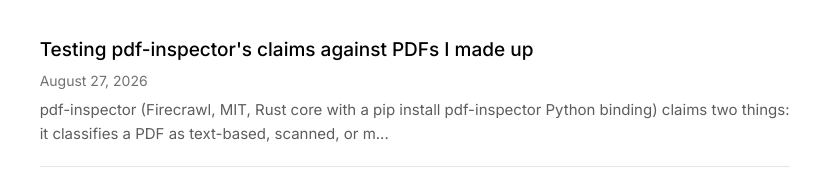
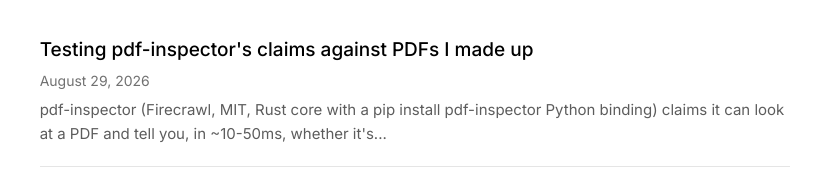
Before and after one commit to cplog/cplog.github.io, a plain HTML site: page writing/index.html in a window 1280 px wide. Shown: the part 241-425 px from the top of the page, 225-1053 px from the left. Drawn offline with Linux system fonts and the light colour scheme.

Commit message:
update: update writing index

```diff
--- a/writing/index.html
+++ b/writing/index.html
@@ -77,8 +77,8 @@
 <p class="index__lede">Notes and write-ups, published from source.</p>
 <ul class="post-list"><li><a href="https://cplog.github.io/writing/pdf-inspector-claims/">
 <div class="post-title">Testing pdf-inspector&#x27;s claims against PDFs I made up</div>
-<div class="post-meta">August 27, 2026</div>
-<div class="post-desc">pdf-inspector (Firecrawl, MIT, Rust core with a pip install pdf-inspector Python binding) claims two things: it classifies a PDF as text-based, scanned, or m...</div>
+<div class="post-meta">August 29, 2026</div>
+<div class="post-desc">pdf-inspector (Firecrawl, MIT, Rust core with a pip install pdf-inspector Python binding) claims it can look at a PDF and tell you, in ~10-50ms, whether it&#x27;s...</div>
 </a></li>
 <li><a href="https://cplog.github.io/writing/oil-motion-without-api-key/">
 <div class="post-title">Running oil-motion without an API key</div>
```
